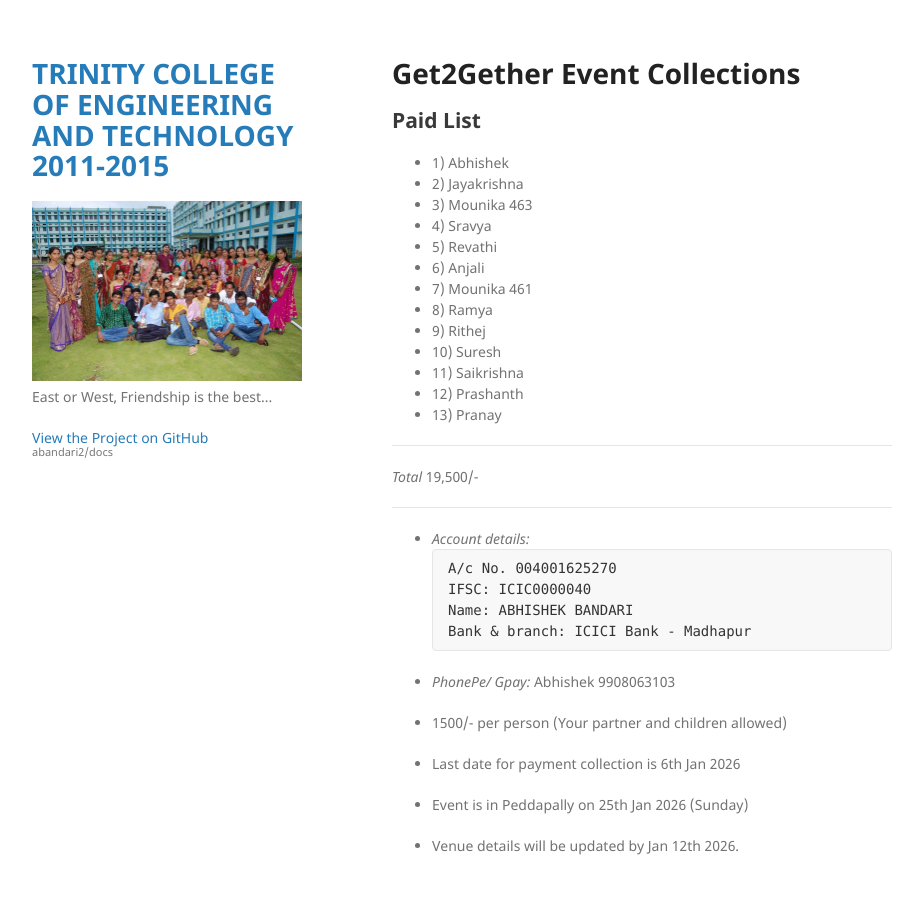
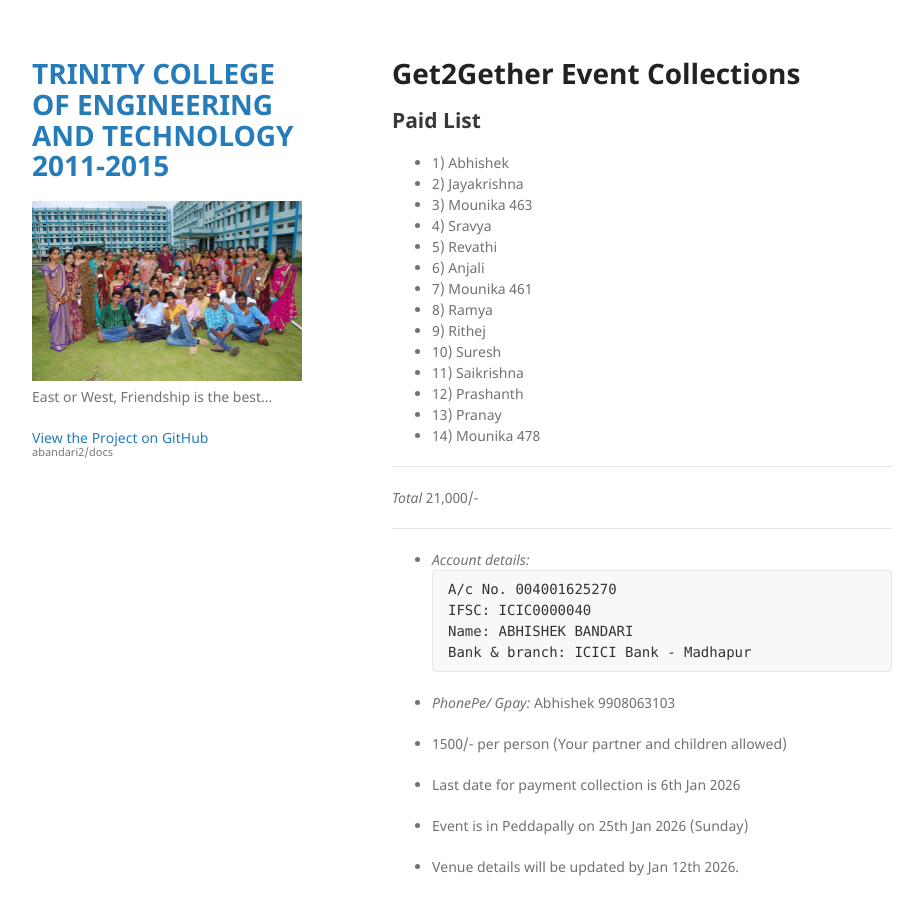
Before and after one commit to abandari2/docs, a Jekyll site: the page built from index.md, in a window 1280 px wide and 947 px high. Shown: the top 915 px of the window, without its empty margins (178-1101 px from the left). Built offline with Jekyll 4.4.1, drawn with Linux system fonts in a browser that asks for light colours; our own code applies the rules of GitHub Pages for plain Markdown files.

Commit message:
Update index.md

```diff
--- a/index.md
+++ b/index.md
@@ -15,9 +15,10 @@
 * 11) Saikrishna
 * 12) Prashanth
 * 13) Pranay
+* 14) Mounika 478
 
  --------------
- *Total* 19,500/-
+ *Total* 21,000/-
 
 ---------------
 * *Account details:*
```
